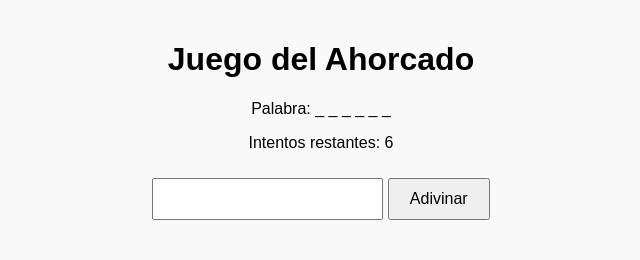
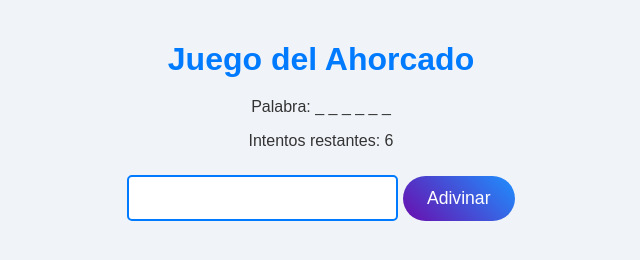
Before and after one commit to AndreinaRP2008/nombre-del-repositorio, a plain HTML site: page index.html in a window 1280 px wide. Shown: the whole page, without its empty margins (319-959 px from the left). Drawn offline with Linux system fonts and the light colour scheme.

Commit message:
Actualización del diseño con gradiente y botones redondeados

```diff
--- a/styles.css
+++ b/styles.css
@@ -1,28 +1,66 @@
+/* Estilos generales */
 body {
-    font-family: Arial, sans-serif;
+    font-family: 'Arial', sans-serif;
     text-align: center;
-    background-color: #f9f9f9;
+    background-color: #f0f4f8; /* Color de fondo más suave */
     margin: 0;
     padding: 20px;
+    color: #333; /* Color del texto */
 }
 
-#word-container {
-    font-size: 24px;
+/* Estilos del encabezado */
+h1 {
+    color: #007bff; /* Color azul para el título */
     margin-bottom: 20px;
 }
 
+/* Contenedor de la palabra */
+#word-container {
+    font-size: 2rem; /* Tamaño de fuente más grande */
+    margin-bottom: 20px;
+    color: #555; /* Color gris oscuro */
+}
+
+/* Estilos del campo de entrada de letras */
 #letter-input {
     padding: 10px;
-    font-size: 16px;
+    font-size: 1.2rem;
+    border: 2px solid #007bff;
+    border-radius: 5px;
+    outline: none;
 }
 
+/* Estilos del botón */
 #guess-button, #reset-button {
-    padding: 10px 20px;
-    font-size: 16px;
+    padding: 12px 24px;
+    font-size: 1.1rem;
     margin-top: 10px;
+    border: none;
+    border-radius: 30px; /* Bordes más redondeados */
     cursor: pointer;
+    color: #fff;
+    background: linear-gradient(45deg, #6a0dad, #1e90ff); /* Gradiente morado y azul */
+    transition: background 0.3s, transform 0.2s;
 }
 
+/* Estilo cuando el botón es presionado */
+#guess-button:active, #reset-button:active {
+    background: linear-gradient(45deg, #5a0b9d, #1c80ff); /* Gradiente más oscuro para el estado activo */
+}
+
+/* Estilo de los botones cuando se pasa el ratón por encima */
+#guess-button:hover, #reset-button:hover {
+    background: linear-gradient(45deg, #7b1fa2, #1f8eff); /* Gradiente más brillante al pasar el ratón */
+}
+
+/* Ocultar elementos */
 .hidden {
     display: none;
 }
+
+/* Estilo del mensaje */
+#message {
+    font-size: 1.2rem;
+    font-weight: bold;
+    margin-top: 20px;
+}
```
